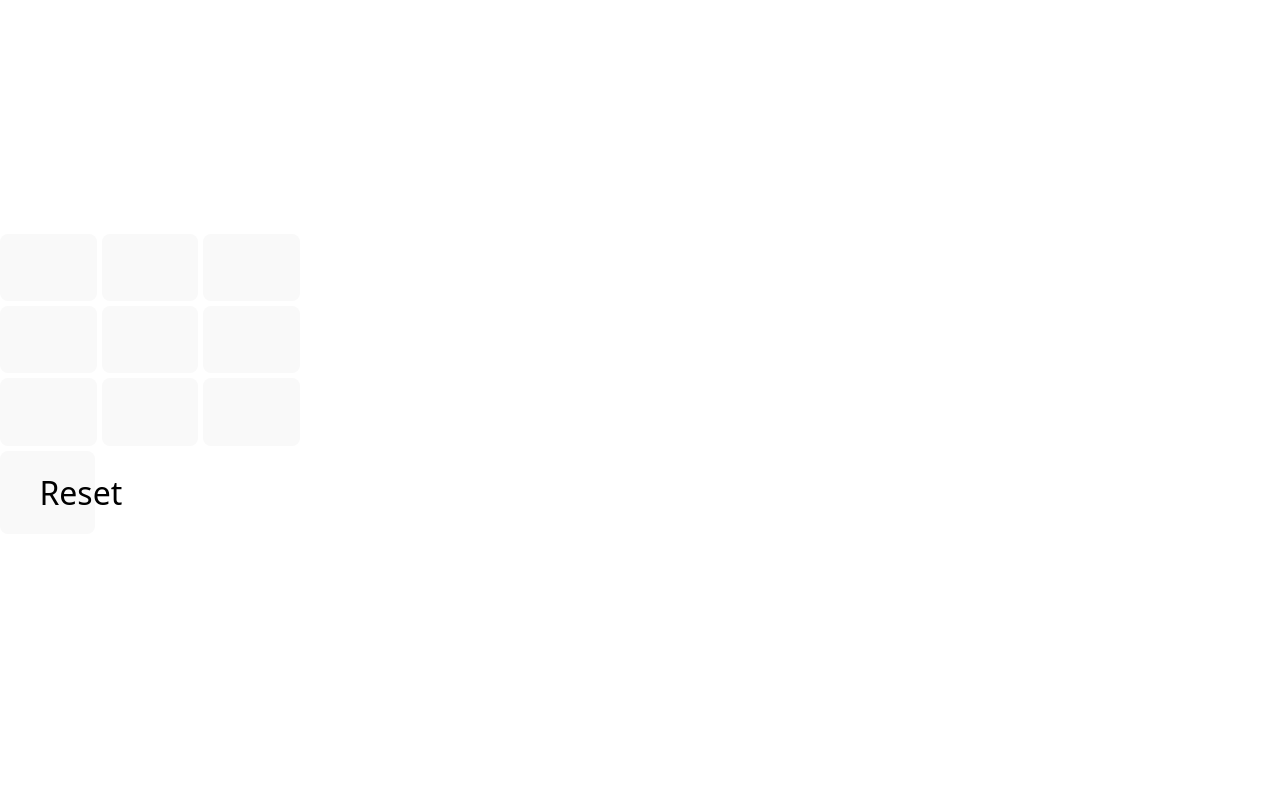
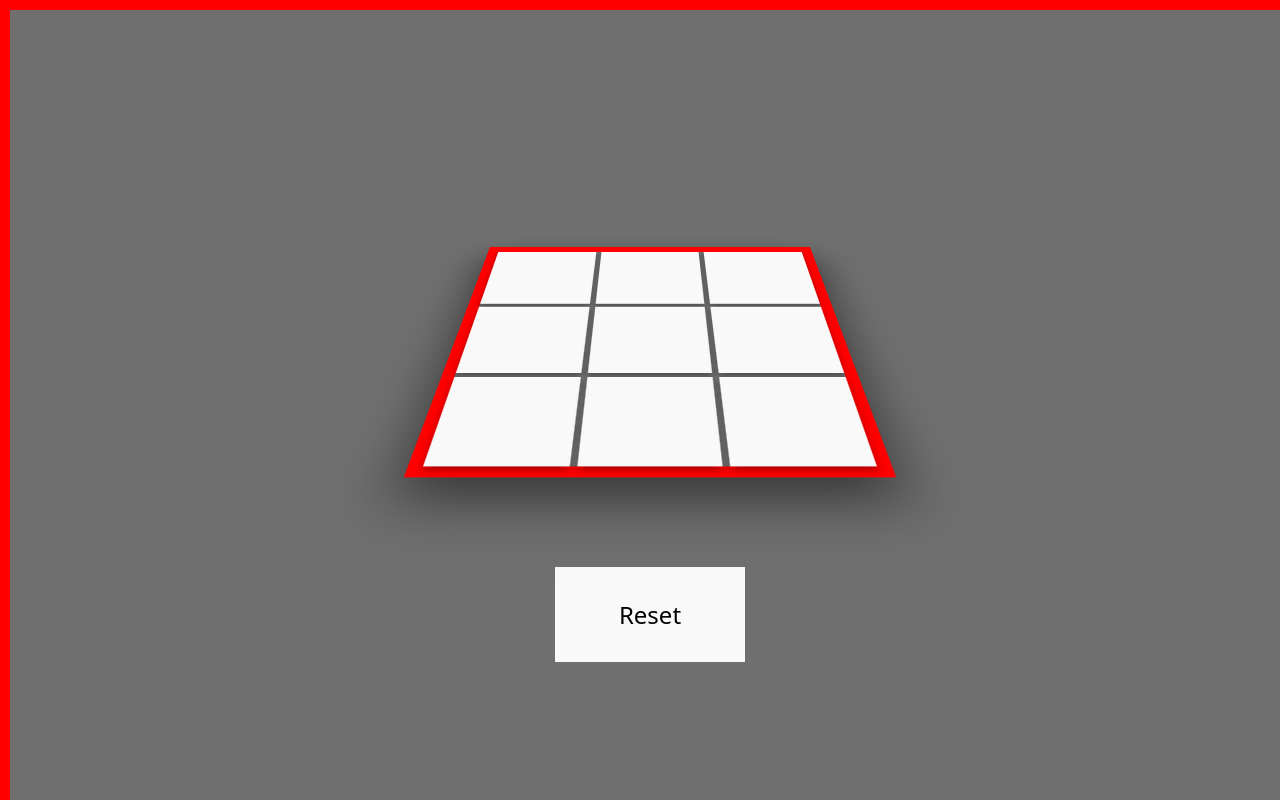
Before and after one commit to pkdvalis/3-Dads-Tactical-Tuba-Time, a React (Vite) app: page / in a window 1280 px wide. Built offline with nearby package versions, Linux system fonts and the light colour scheme.

Commit message:
change board shape

```diff
--- a/src/App.css
+++ b/src/App.css
@@ -1,10 +1,43 @@
+html,
+body {
+  height: 100%;
+  margin: 0;
+}
+
+#game {
+  position: fixed;
+  width: 100%;
+  height: 100%;
+  left: 0;
+  top: 0;
+  background: rgba(51, 51, 51, 0.7);
+  z-index: 10;
+
+  display: flex;
+  flex-direction: column;
+  align-items: center;
+  justify-content: center;
+  border: 10px solid red;
+  text-align: center;
+}
+
+.board-wrapper {
+  perspective: 700px;
+  transform-style: preserve-3d;
+}
+
 .board {
+  margin: auto;
   display: grid;
   grid-template-columns: repeat(3, 1fr); /* 3 equal columns */
   grid-template-rows: repeat(3, 1fr); /* 3 equal rows */
   gap: 5px;
   width: 300px;
   height: 300px;
+  border: 10px solid red;
+  transform: rotateX(50deg); /* Tilt the board backward */
+  transform-origin: top center;
+  box-shadow: 0 20px 40px rgba(0, 0, 0, 0.5);
 }
 
 button {
@@ -12,14 +45,36 @@ button {
   height: 100%;
   font-size: 2rem;
   cursor: pointer;
+  border-radius: 0 !important;
 }
 
 #reset {
-  width: 95px;
+  height: 95px;
+  width: 190px;
+  font-size: 1.5rem;
 }
 
 #finish {
+  margin-top: 15px;
+  font-size: 1.5rem;
+  height: 50px;
+  width: 100px;
+  border-radius: 0; /* Sharp corners */
+}
+
+.square {
   width: 100%;
   height: 100%;
   font-size: 2rem;
+  font-family: monospace;
+  line-height: 1;
+  text-align: center;
+  vertical-align: middle;
+  display: flex;
+  align-items: center;
+  justify-content: center;
+  padding: 0;
+  box-sizing: border-box;
+  transform: translateZ(20px);
+  box-shadow: 0 4px 6px rgba(0, 0, 0, 0.3);
 }
--- a/src/App.jsx
+++ b/src/App.jsx
@@ -101,7 +101,9 @@ export default function App() {
 
 
   return (
-  <>
+  <div id="game">
+    <p id="finish" ref={fin}>{winner}</p>
+    <div className='board-wrapper'>
     <div className="board">
 
       {
@@ -127,6 +129,9 @@ export default function App() {
 
       }
 
+
+    </div>
+    </div>
     <button onClick={() => {
       setMoves(0)
       //fin.current.style.display = "none"
@@ -137,9 +142,8 @@ export default function App() {
 
 
     } id="reset">Reset</button>
+
     </div>
-    <p id="finish" ref={fin}>{winner}</p>
-    </>
 
 
   )
```
